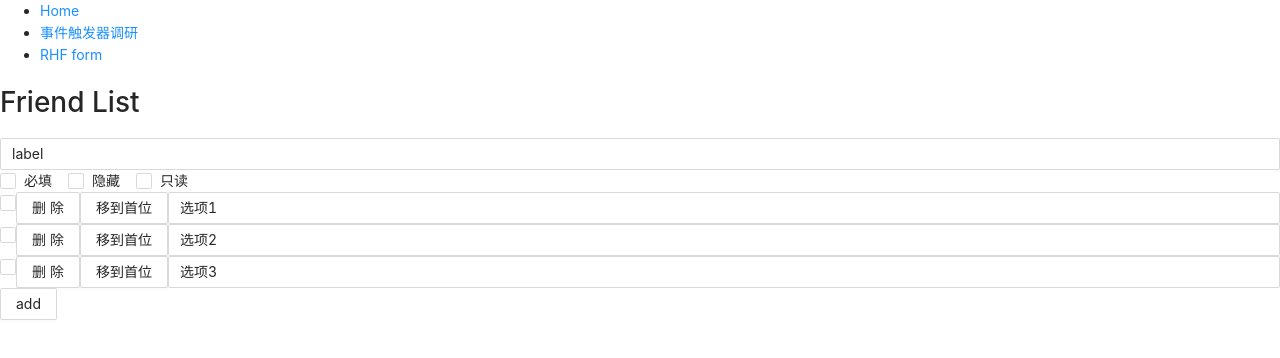
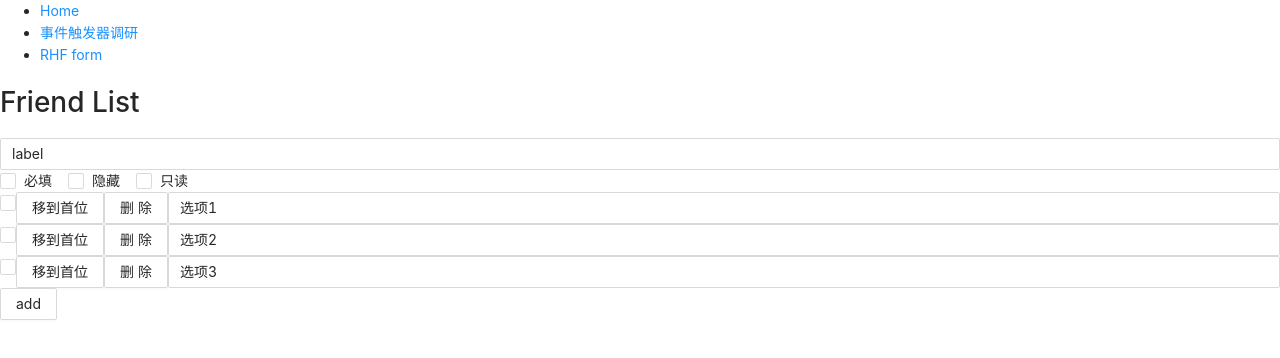
Before and after one commit to linchen2chris/react-demo, a React (Create React App) app: page /formik-form in a window 1280 px wide. Shown: the top 358 px of the page. Built offline with nearby package versions, Linux system fonts and the light colour scheme; the HTML template or start-up script is replaced by a standard one.

Commit message:
[Chen] submit form when field array helper

```diff
--- a/src/02-formik-antd/FormikForm.jsx
+++ b/src/02-formik-antd/FormikForm.jsx
@@ -1,5 +1,5 @@
 import { Button, Checkbox, Input } from "antd";
-import { Field, FieldArray, Formik } from "formik";
+import { Form, Field, FieldArray, Formik } from "formik";
 import React from "react";
 
 import { formData } from "../01-react-hook-form-antd/mockFormData";
@@ -12,9 +12,9 @@ const FormikForm = () => {
   return (
     <div>
       <h1>Friend List</h1>
-      <Formik initialValues={formData} onSubmit={onSubmit}>
+      <Formik initialValues={formData} onSubmit={onSubmit} onChange={onSubmit}>
         {(props) => (
-          <form onSubmit={props.handleSubmit} onChange={props.handleSubmit}>
+          <Form onSubmit={props.handleSubmit} onChange={onSubmit}>
             <Field as={Input} type="text" name="label" />
             <Field name="validate.required" type="checkbox">
               {({ field, form }) => (
@@ -63,9 +63,8 @@ const FormikForm = () => {
                     {props.values.optionsConfig.options.map((o, index) => (
                       <div style={{ display: "flex" }}>
                         {/* <Field name={`[${index}].label`} /> */}
-                        <Field
-                          name={`optionsConfig.options[${index}].checked`}
-                          render={({ field, form }) => {
+                        <Field name={`optionsConfig.options[${index}].checked`}>
+                          {({ field, form }) => {
                             return (
                               <Checkbox
                                 checked={field.value}
@@ -78,33 +77,26 @@ const FormikForm = () => {
                               />
                             );
                           }}
-                        />
-                        <Field
-                          render={({ field, form }) => {
-                            return (
-                              <>
+                        </Field>
+
+                        <Button
+                          onClick={() => {
+                            arrayHelpers.move(index, 0);
+                            props.submitForm();
+                          }}
+                        >
+                          移到首位
+                        </Button>
                         <Button
                           onClick={() => {
                             arrayHelpers.remove(index);
-                                    form.submitForm();
+                            props.submitForm();
                           }}
                         >
                           删除
                         </Button>
-                                <Button
-                                  onClick={() => arrayHelpers.move(index, 0)}
-                                >
-                                  移到首位
-                                </Button>
-                              </>
-                            );
-                          }}
-                        />
-                        <Field
-                          key={o.id}
-                          name={`optionsConfig.options[${index}].value`}
-                          defaultValue={o.value}
-                          render={({ field, form }) => (
+                        <Field name={`optionsConfig.options[${index}].value`}>
+                          {({ field, form }) => (
                             <Input
                               value={field.value}
                               onChange={(e) => {
@@ -119,17 +111,18 @@ const FormikForm = () => {
                               }}
                             />
                           )}
-                        />
+                        </Field>
                       </div>
                     ))}
                     <Button
-                      onClick={() =>
+                      onClick={() => {
                         arrayHelpers.push({
                           label: "选项",
                           value: "选项",
                           checked: false,
-                        })
-                      }
+                        });
+                        props.submitForm();
+                      }}
                     >
                       add
                     </Button>
@@ -137,7 +130,7 @@ const FormikForm = () => {
                 );
               }}
             />
-          </form>
+          </Form>
         )}
       </Formik>
     </div>
```
Lines whose indentation alone changed are shown as unchanged.
